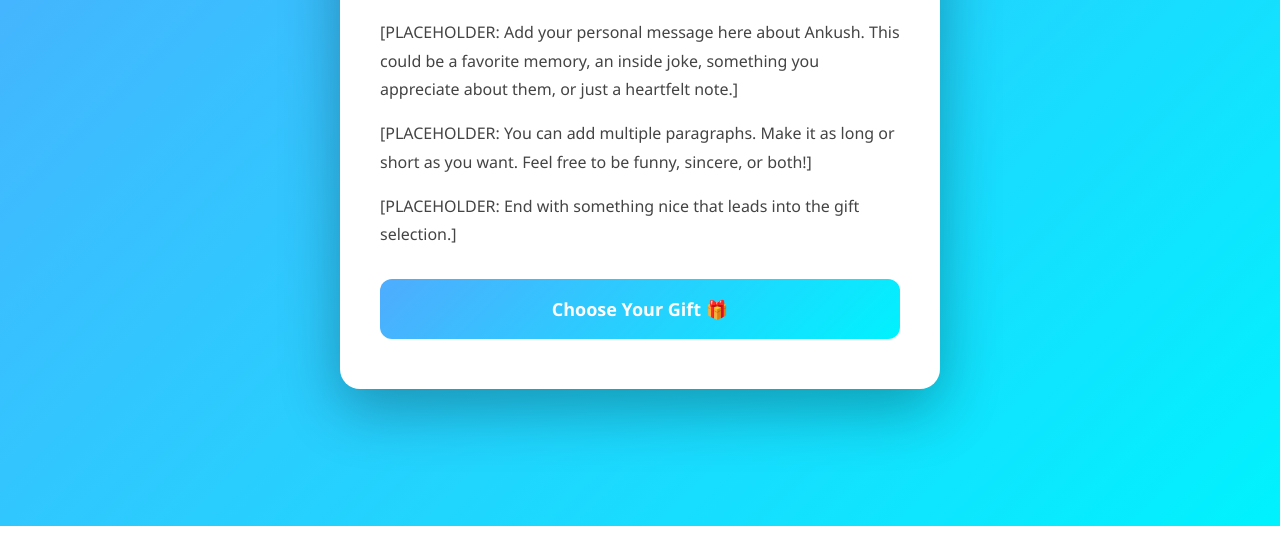
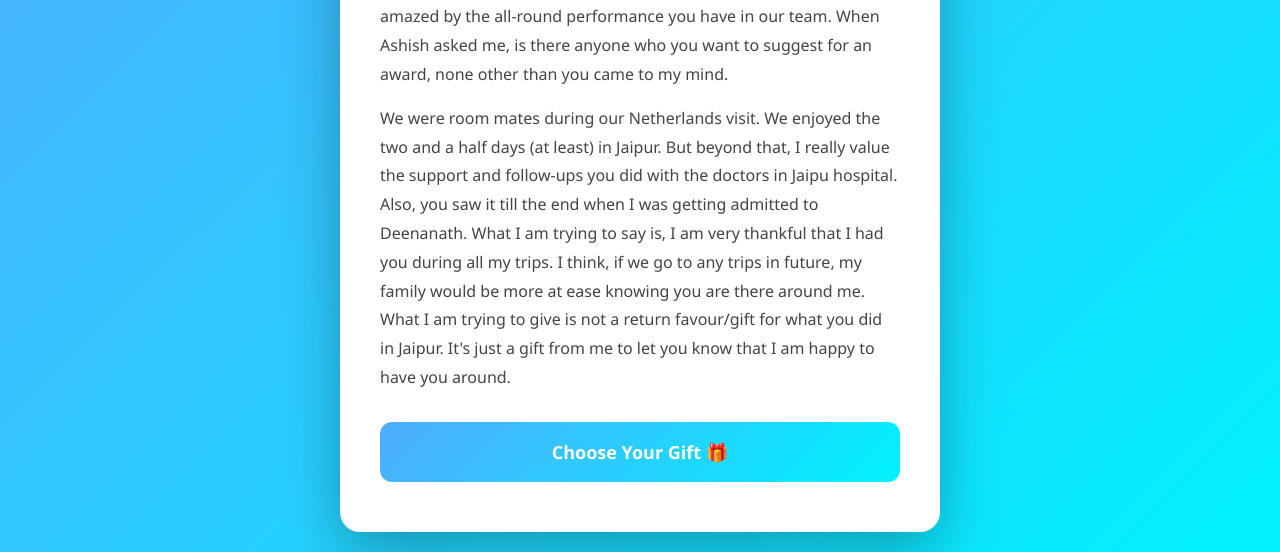
Before and after one commit to damleadwait/FantasticFour, a plain HTML site: page ankush.html in a window 1280 px wide. Shown: the part 274-826 px from the top of the page. Before the commit the page ends 800 px from the top, so only its background shows below. Drawn offline with Linux system fonts and the light colour scheme.

Commit message:
Pushing the text for Ankush

```diff
--- a/ankush.html
+++ b/ankush.html
@@ -89,15 +89,22 @@
 
         <div class="message">
             <p>
-                [PLACEHOLDER: Add your personal message here about Ankush. This could be a favorite memory,
-                an inside joke, something you appreciate about them, or just a heartfelt note.]
+                Jyotish Visharad Ankush Kawalkar!
             </p>
             <p>
-                [PLACEHOLDER: You can add multiple paragraphs. Make it as long or short as you want.
-                Feel free to be funny, sincere, or both!]
+                I am really proud of the journey we made in Jyotish Visharad class. I am even more proud that
+                you saw it to completion. I am really amazed by the all-round performance you have in our team.
+                When Ashish asked me, is there anyone who you want to suggest for an award, none other than you came
+                to my mind.
             </p>
             <p>
-                [PLACEHOLDER: End with something nice that leads into the gift selection.]
+                We were room mates during our Netherlands visit. We enjoyed the two and a half days (at least) in Jaipur.
+                But beyond that, I really value the support and follow-ups you did with the doctors in Jaipu hospital. Also,
+                you saw it till the end when I was getting admitted to Deenanath. What I am trying to say is, I am very thankful
+                that I had you during all my trips. I think, if we go to any trips in future, my family would be more at ease knowing
+                you are there around me.
+                What I am trying to give is not a return favour/gift for what you did in Jaipur. It's just a gift from me to
+                let you know that I am happy to have you around.
             </p>
         </div>
 
```
